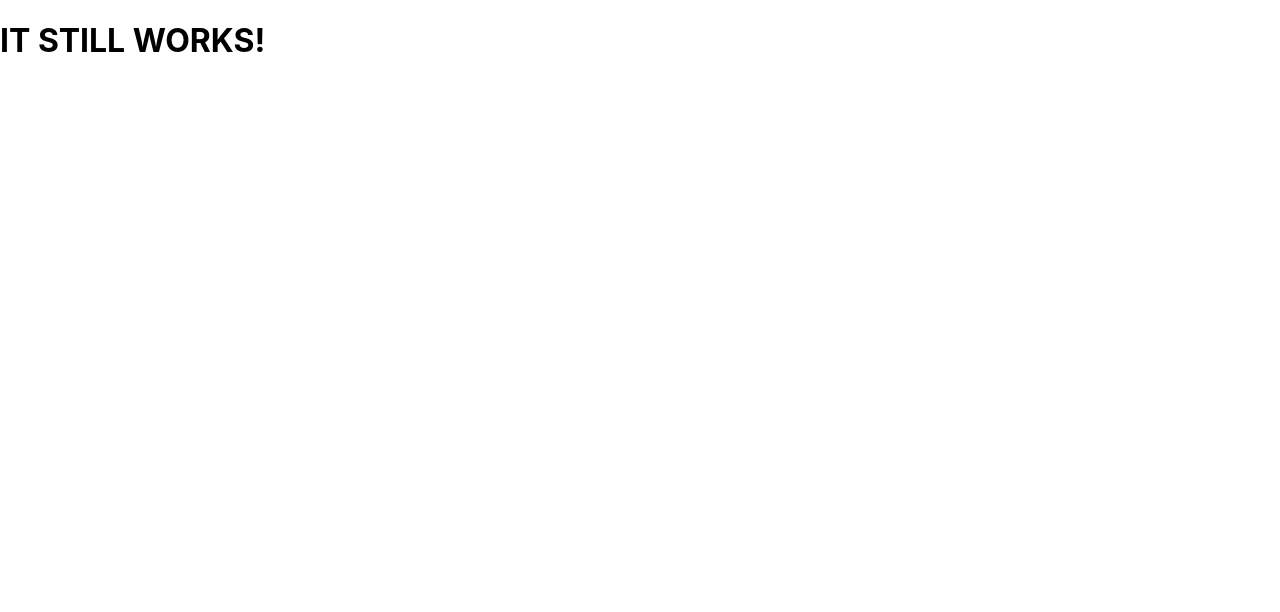
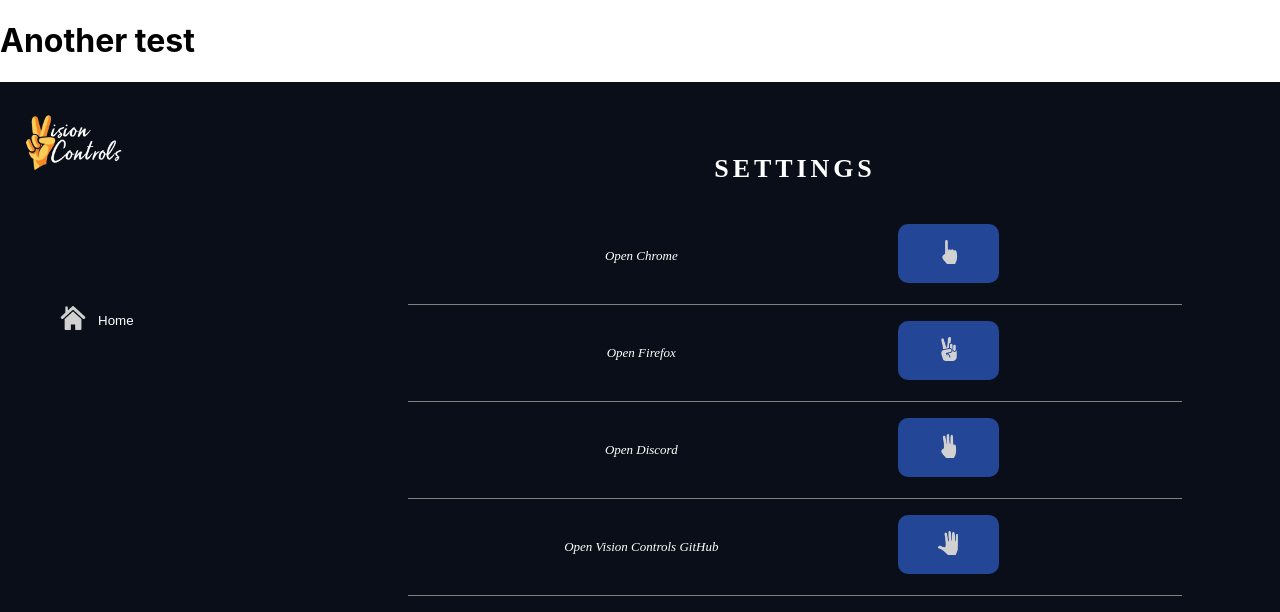
Before and after one commit to aggie-coding-club/Gesture, a React app in the folder basic-electron-react-boilerplate/: page /settings in a window 1280 px wide. Shown: the top 612 px of the page. Built offline with nearby package versions, Linux system fonts and the light colour scheme; the HTML template or start-up script is replaced by a standard one.

Commit message:
main.js works

```diff
--- a/basic-electron-react-boilerplate/src/components/Main/Main.js
+++ b/basic-electron-react-boilerplate/src/components/Main/Main.js
@@ -1,5 +1,6 @@
 import MainLayout from "../MainScreen/MainLayout";
-import SettingsLayout from "../Settings/SettingsLayout"
+import SettingsLayout from "../Settings/SettingsLayout";
+import React from 'react';
 import { Switch, Route } from 'react-router-dom';
 
 export default function Main() {
--- a/basic-electron-react-boilerplate/src/containers/App.js
+++ b/basic-electron-react-boilerplate/src/containers/App.js
@@ -1,4 +1,4 @@
-
+import React from 'react'
 import Main from "../components/Main/Main"
 function Test() {
   return (
@@ -10,9 +10,10 @@ function App() {
 
   return (
 
-    <div className="App">
-      <h1>yoohoo </h1>
+    <div>
+      <Test />
       <Main />
+
     </div>
   );
 
--- a/basic-electron-react-boilerplate/src/index.js
+++ b/basic-electron-react-boilerplate/src/index.js
@@ -11,9 +11,9 @@ function Test() {
 }
 
 render((
-    // <BrowserRouter>
-    //   <App />
-    // </BrowserRouter>
-  <Test />
+    <BrowserRouter>
+      <App />
+    </BrowserRouter>
+
   ), document.getElementById('app')
 );
```
